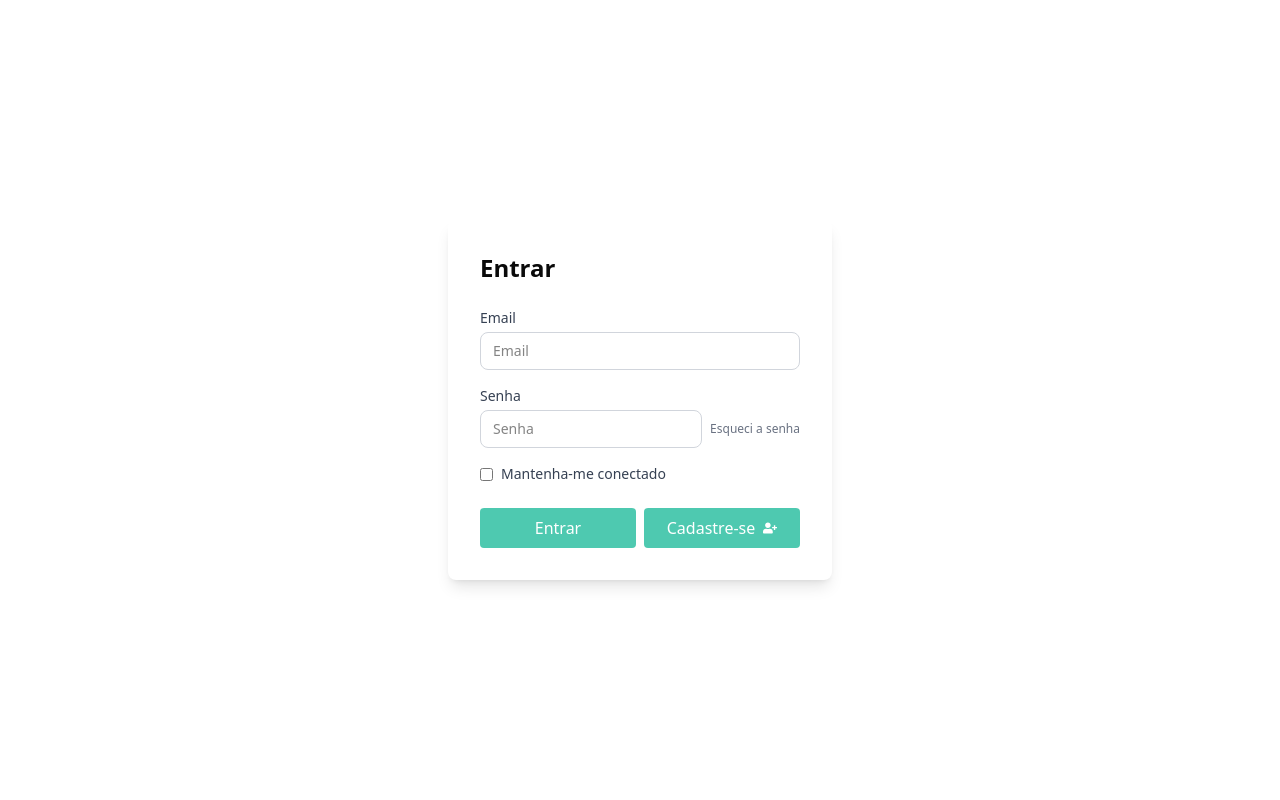
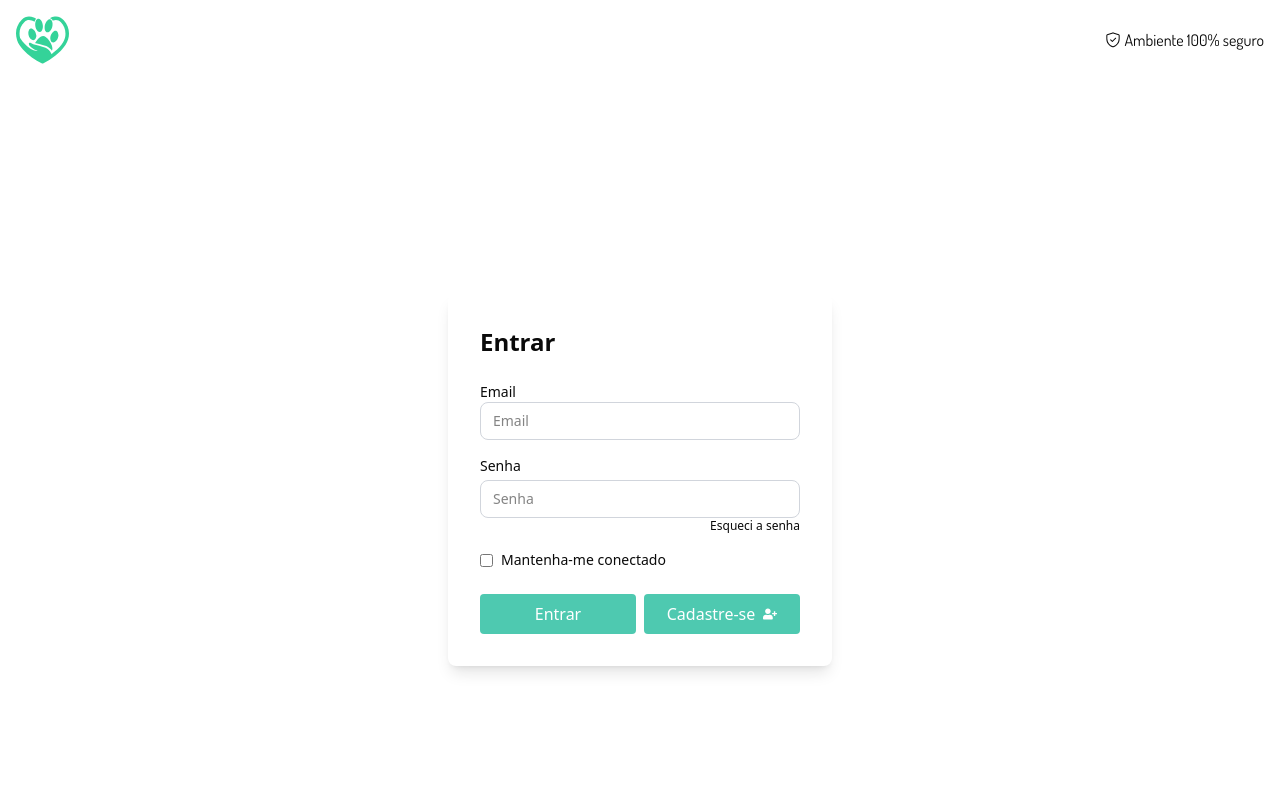
Before and after one commit to gunvieira/Aumigo-Front, a React (Vite) app: page /entrar in a window 1280 px wide. Shown: the top 800 px of the page. Built offline with nearby package versions, Linux system fonts and the light colour scheme.

Commit message:
Ajustes no Entrar

```diff
--- a/src/components/myui/Banner/ConhecaSeuPet.tsx
+++ b/src/components/myui/Banner/ConhecaSeuPet.tsx
@@ -43,8 +43,8 @@ export default function ConhecaSeuPet() {
         </section>
 
                 <br/>
-                <br/>
-                <br/>
+
+
             </div>
         </section>
     )
--- a/src/components/myui/ConteudoColabore/ConteudoColabore.tsx
+++ b/src/components/myui/ConteudoColabore/ConteudoColabore.tsx
@@ -1,12 +1,12 @@
 export default function ConteudoColabore() {
     return (
-        <div className="min-h-screen flex flex-col items-center py-10 px-4">
+        <div className="flex flex-col items-center py-10 px-4 font-dosis">
             {/* Bloco 1 */}
-            <div className="bg-[#D4F2EC] rounded-lg p-6 max-w-md w-full text-center mb-10 shadow-md gap-10">
-                <h1 className="text-2xl font-semibold mb-4">Colabore com a nossa missão</h1>
-                <p className="text-gray-700 text-sm mb-4">
+            <div className="flex flex-col bg-emerald-100 rounded-lg p-10 max-w-xl w-full gap-6 text-center mb-10 transition-discrete duration-1000 shadow-md hover:shadow-xl">
+                <h1 className="text-4xl font-bold mb-4">Colabore com a nossa missão</h1>
+                <p className="text-xl mb-4">
                     Nosso objetivo é dar visibilidade aos cães e gatos que estão procurando um lar e conectá-los com pessoas que querem ter um bichinho.
-                    <br /><br />
+                    <br />
                     Ao fazer sua doação, você nos ajuda a continuar esse trabalho!
                     <br />
                     Muita gente acha que doar dinheiro é pouco, mas faz muita diferença. Temos custos para manter o site funcionando e para remunerar os profissionais que não são voluntários. As doações que recebemos permitem que nosso projeto continue existindo.
@@ -15,24 +15,26 @@ export default function ConteudoColabore() {
                     <img
                         src="/Imagens/Colabore/LogoPix.png"
                         alt="Pix logo"
-                        className="h-8 mr-2"
+                        className="h-26 mr-2"
                     />
                 </div>
                 <img
                     src="/Imagens/Colabore/QRCode.png"
                     alt="QR Code para doação"
-                    className="mx-auto mb-4 h-40 w-40"
+                    className="mx-auto mb-4 h-60 "
                 />
-                <p className="text-sm text-gray-700">
+
+                <p className="text-xl ">
                     <strong>Chave pix (CNPJ):</strong><br />
                     21.328.732/0001-85
-                    <br /><br />
+                    <br />
                     <strong>Nome:</strong><br />
                     Adote um Pet
-                    <br /><br />
+                    <br />
                     <strong>Banco:</strong><br />
                     Santander
                 </p>
+
             </div>
 
         </div>
--- /dev/null
+++ b/src/components/myui/Entrar/Entrar.tsx
@@ -0,0 +1,50 @@
+import { FaUserPlus } from "react-icons/fa";
+
+
+export default function TelaLogin() {
+    return (
+        <div className="min-h-screen max-w-screen flex items-center justify-center px-4">
+            {/* flex flex-col w-full items-center max-w-screen-xl mx-auto px-4*/}
+            <div className="bg-white shadow-lg rounded-md p-8 w-full max-w-sm">
+                <h1 className="text-2xl font-bold mb-6">Entrar</h1>
+
+                <div className="mb-4">
+                    <label htmlFor="email" className="block text-sm font-medium ">Email</label>
+                    <input
+                        type="email"
+                        id="email"
+                        placeholder="Email"
+                        className="w-full border border-gray-300 rounded-md px-3 py-2 text-sm"
+                    />
+                </div>
+
+                <div className="mb-2">
+                    <label htmlFor="senha" className="block text-sm font-medium  mb-1">Senha</label>
+                    <div className="flex flex-col justify-between items-end">
+                        <input
+                            type="password"
+                            id="senha"
+                            placeholder="Senha"
+                            className="w-full border border-gray-300 rounded-md px-3 py-2 text-sm"
+                        />
+                        <a href="#" className="text-xs  ml-2 whitespace-nowrap">Esqueci a senha</a>
+                    </div>
+                </div>
+
+                <div className="flex items-center mt-4 mb-6">
+                    <input type="checkbox" id="lembrar" className="mr-2" />
+                    <label htmlFor="lembrar" className="text-sm ">Mantenha-me conectado</label>
+                </div>
+
+                <div className="flex gap-2">
+                    <button className="bg-[#4EC9B0] text-white px-4 py-2 rounded w-full hover:bg-[#3ba491] transition">
+                        Entrar
+                    </button>
+                    <button className="bg-[#4EC9B0] text-white px-4 py-2 rounded w-full flex items-center justify-center gap-2 hover:bg-[#3ba491] transition">
+                        Cadastre-se <FaUserPlus size={14} />
+                    </button>
+                </div>
+            </div>
+        </div>
+    );
+}
--- /dev/null
+++ b/src/components/myui/Header/HeaderSimples.tsx
@@ -0,0 +1,20 @@
+import { GoShieldCheck } from "react-icons/go";
+import Logo from "@/components/myui/Logo/Logo.tsx";
+
+export default function HeaderSimples() {
+    return (
+        <header className="flex flex-col my-2 w-full max-w-screen-xl mx-auto px-4 ">
+            <div className="flex flex-row justify-between items-center py-2  ">
+                <div className="flex flex-row w-98 justify-between items-center">
+                    <Logo/>
+
+                </div>
+                <div className="flex flex-row font-dosis items-center gap-1">
+                    <GoShieldCheck />
+                    <h1>Ambiente 100% seguro</h1>
+                </div>
+
+            </div>
+        </header>
+    )
+}
--- a/src/pages/entrar.tsx
+++ b/src/pages/entrar.tsx
@@ -1,48 +1,18 @@
-import { FaUserPlus } from "react-icons/fa";
 
-export default function TelaLogin() {
+import Footer from "@/components/myui/Footer/Footer";
+
+import HeaderSimples from "@/components/myui/Header/HeaderSimples.tsx";
+import TelaLogin from "@/components/myui/Entrar/Entrar.tsx";
+
+
+export default function Entrar() {
     return (
-        <div className="min-h-screen bg-white flex items-center justify-center px-4">
-            <div className="bg-white shadow-lg rounded-md p-8 w-full max-w-sm">
-                <h1 className="text-2xl font-bold mb-6">Entrar</h1>
+        <>
+            <HeaderSimples/>
+            <TelaLogin/>
 
-                <div className="mb-4">
-                    <label htmlFor="email" className="block text-sm font-medium text-gray-700 mb-1">Email</label>
-                    <input
-                        type="email"
-                        id="email"
-                        placeholder="Email"
-                        className="w-full border border-gray-300 rounded-md px-3 py-2 text-sm"
-                    />
-                </div>
+            <Footer/>
 
-                <div className="mb-2">
-                    <label htmlFor="senha" className="block text-sm font-medium text-gray-700 mb-1">Senha</label>
-                    <div className="flex justify-between items-center">
-                        <input
-                            type="password"
-                            id="senha"
-                            placeholder="Senha"
-                            className="w-full border border-gray-300 rounded-md px-3 py-2 text-sm"
-                        />
-                        <a href="#" className="text-xs text-gray-500 ml-2 whitespace-nowrap">Esqueci a senha</a>
-                    </div>
-                </div>
-
-                <div className="flex items-center mt-4 mb-6">
-                    <input type="checkbox" id="lembrar" className="mr-2" />
-                    <label htmlFor="lembrar" className="text-sm text-gray-700">Mantenha-me conectado</label>
-                </div>
-
-                <div className="flex gap-2">
-                    <button className="bg-[#4EC9B0] text-white px-4 py-2 rounded w-full hover:bg-[#3ba491] transition">
-                        Entrar
-                    </button>
-                    <button className="bg-[#4EC9B0] text-white px-4 py-2 rounded w-full flex items-center justify-center gap-2 hover:bg-[#3ba491] transition">
-                        Cadastre-se <FaUserPlus size={14} />
-                    </button>
-                </div>
-            </div>
-        </div>
+        </>
     );
 }
--- a/src/routes/index.tsx
+++ b/src/routes/index.tsx
@@ -4,7 +4,7 @@ import {Botao} from "@/components/myui/BotaoPadrao/Botao.tsx";
 import Adotar from "@/pages/adotar.tsx";
 import Colabore from "@/pages/colabore.tsx";
 import TelaProcessos from "@/pages/processosusuario.tsx";
-import TelaLogin from "@/pages/entrar.tsx";
+import Entrar from "@/pages/entrar.tsx";
 
 
 export default function AppRoutes() {
@@ -16,7 +16,7 @@ export default function AppRoutes() {
             <Route path="/sobre" />
             <Route path="/colabore" element={<Colabore/>} />
             <Route path="/processos" element={<TelaProcessos/>} />
-            <Route path="/entrar" element={<TelaLogin/>} />
+            <Route path="/entrar" element={<Entrar/>} />
         </Routes>
 
     )
```
